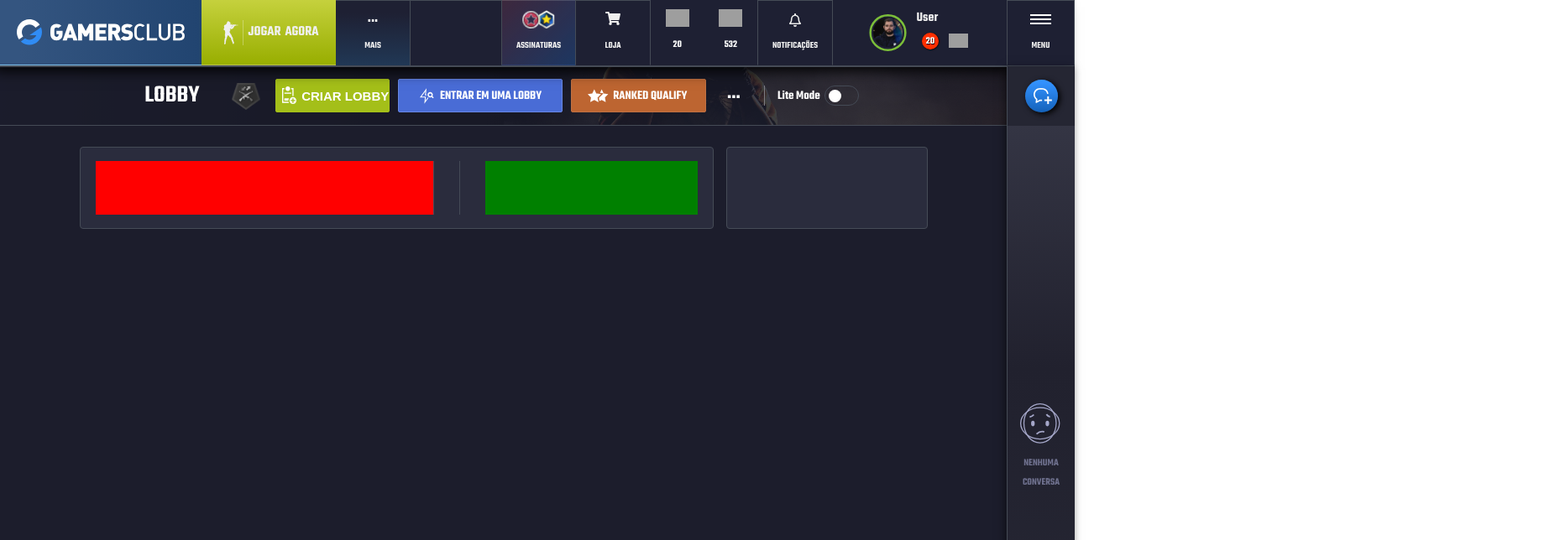
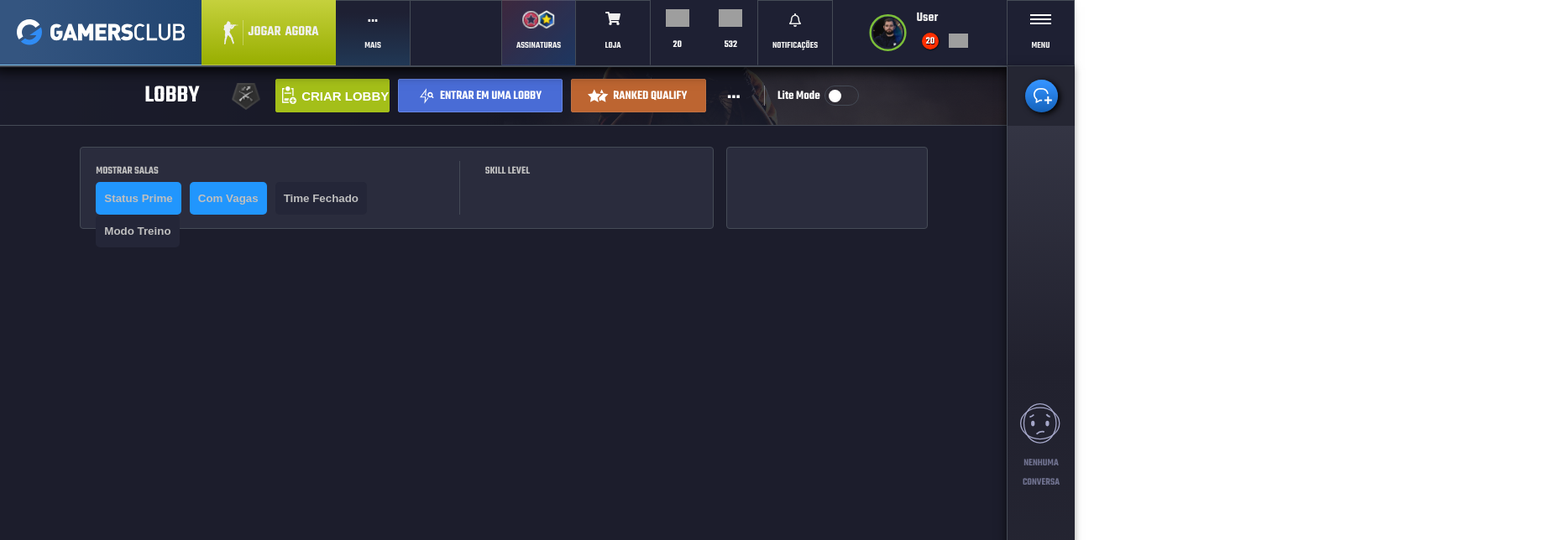
Before and after one commit to RafaelGrimmler/GCcloneReactJS, a React (Create React App) app: page / in a window 1280 px wide. Shown: the top 644 px of the page at 84% size, 1858 px wide, since content can reach past the window. Built offline with nearby package versions, Linux system fonts and the light colour scheme; grey boxes are pictures that could not be loaded; the HTML template or start-up script is replaced by a standard one.

Commit message:
filterbox

```diff
--- a/src/Components/Lobby/Lobbysetting/index.js
+++ b/src/Components/Lobby/Lobbysetting/index.js
@@ -1,24 +1,67 @@
 import React from 'react';
 
-import { Container, Lobbyoptions, Searchinlobby, Selectfilters, Rangefilters, Contentseparator } from './styles';
+import { Container, Lobbyoptions, Searchinlobby, Selectfilters, Rangefilters, Contentseparator, Namefilter, Contentpart, Leftbutton } from './styles';
+
+// Context
+import { useButton } from '../../../context/LobbyButtonsContext'
 
 function Lobbysetting() {
-  return (
-    <Container>
+
+    const Buttons = useButton()
+
+    const HandlebuttonsStatusPrime = () => {
+        Buttons.statusPrime ? Buttons.setStatusPrime(false) : Buttons.setStatusPrime(true)
+    }
+
+    const HandlebuttonsComVagas = () => {
+        Buttons.comVagas ? Buttons.setComVagas(false) : Buttons.setComVagas(true)
+    }
+
+    const HandlebuttonsTimeFechado = () => {
+        Buttons.timeFechado ? Buttons.setTimeFechado(false) : Buttons.setTimeFechado(true)
+    }
+
+    const HandlebuttonsModoTreino = () => {
+        Buttons.modoTreino ? Buttons.setModoTreino(false) : Buttons.setModoTreino(true)
+    }
+
+    return (
+        <Container>
         <Lobbyoptions>
             <Selectfilters>
-
+                <Namefilter>
+                    <span>MOSTRAR SALAS</span>
+                </Namefilter>
+                <Contentpart>
+                    <Leftbutton marginright={'10px'} onClick={HandlebuttonsStatusPrime} selected={Buttons.statusPrime}>
+                        <span>Status Prime</span>
+                    </Leftbutton>
+                    <Leftbutton marginright={'10px'} onClick={HandlebuttonsComVagas} selected={Buttons.comVagas}>
+                        <span>Com Vagas</span>
+                    </Leftbutton>
+                    <Leftbutton marginright={'10px'} onClick={HandlebuttonsTimeFechado} selected={Buttons.timeFechado}>
+                        <span>Time Fechado</span>
+                    </Leftbutton>
+                    <Leftbutton marginright={'10px'} onClick={HandlebuttonsModoTreino} selected={Buttons.modoTreino}>
+                        <span>Modo Treino</span>
+                    </Leftbutton>
+                </Contentpart>
             </Selectfilters>
             <Contentseparator />
             <Rangefilters>
+                <Namefilter>
+                    <span>SKILL LEVEL</span>
+                </Namefilter>
+                <Contentpart>
 
+                </Contentpart>
             </Rangefilters>
         </Lobbyoptions>
         <Searchinlobby>
 
         </Searchinlobby>
     </Container>
-  );
+    );
 }
 
 export default Lobbysetting;
--- a/src/Components/Lobby/Lobbysetting/styles.js
+++ b/src/Components/Lobby/Lobbysetting/styles.js
@@ -32,9 +32,8 @@
 export const Selectfilters = styled.div`
     width: 403px;
     height: 64px;
-    background-color: red;
     margin-left: 18px;
-    border-right: 1px solid var(--header-border-color);
+    position: relative;
 `;
 
 export const Contentseparator = styled.div`
@@ -46,6 +45,42 @@
 export const Rangefilters = styled.div`
     width: 253px;
     height: 64px;
-    background-color: green;
     margin-right: 18px;
 `;
+
+export const Namefilter = styled.div`
+    width: 100%;
+    height: 15px;
+    margin-bottom: 5px;
+
+    & span {
+        color: #bfbfbf;
+        font-weight: bold;
+        font-size: 13px;
+        font-stretch: extra-condensed;
+    }
+`;
+
+export const Contentpart = styled.div`
+    width: 100%;
+    height: 39px;
+    position: absolute;
+    bottom: 0;
+`;
+
+export const Leftbutton = styled.button`
+    height: 100%;
+    background-color: ${props => props.selected ? '#2196FD' : '#242638'};
+    color: white;
+    border: none;
+    padding: 0 10px;
+    border-radius: 5px;
+    margin-right: ${props => props.marginright };
+    cursor: pointer;
+
+    & span {
+        color: #bfbfbf;
+        font-weight: bold;
+        font-stretch: condensed;
+    }
+`;
--- a/src/Pages/Lobby/index.js
+++ b/src/Pages/Lobby/index.js
@@ -6,12 +6,17 @@
 import Setgamebar from '../../Components/Lobby/Setgamebar';
 import Maincontent from '../../Components/Lobby/Maincontent';
 
+//Context
+import { UserProvider } from '../../context/LobbyButtonsContext'
+
 function Lobby() {
     return (
-        <Container>
-            <Setgamebar />
-            <Maincontent />
-        </Container>
+        <UserProvider>
+            <Container>
+                <Setgamebar />
+                <Maincontent />
+            </Container>
+        </UserProvider>
     );
 }
 
--- /dev/null
+++ b/src/context/LobbyButtonsContext.js
@@ -0,0 +1,33 @@
+import React, { useContext, useState } from "react";
+
+const LobbyButtonsContext = React.createContext()
+
+export function useButton(){
+    return useContext(LobbyButtonsContext)
+}
+
+export function UserProvider({ children }){
+
+    const [statusPrime, setStatusPrime] = useState(true)
+    const [comVagas, setComVagas] = useState(true)
+    const [timeFechado, setTimeFechado] = useState(false)
+    const [modoTreino, setModoTreino] = useState(false)
+
+    return(
+        <LobbyButtonsContext.Provider
+            value={{
+                statusPrime,
+                setStatusPrime,
+                comVagas,
+                setComVagas,
+                timeFechado,
+                setTimeFechado,
+                modoTreino,
+                setModoTreino
+            }}
+        >
+            {children}
+        </LobbyButtonsContext.Provider>
+    )
+
+}
```
